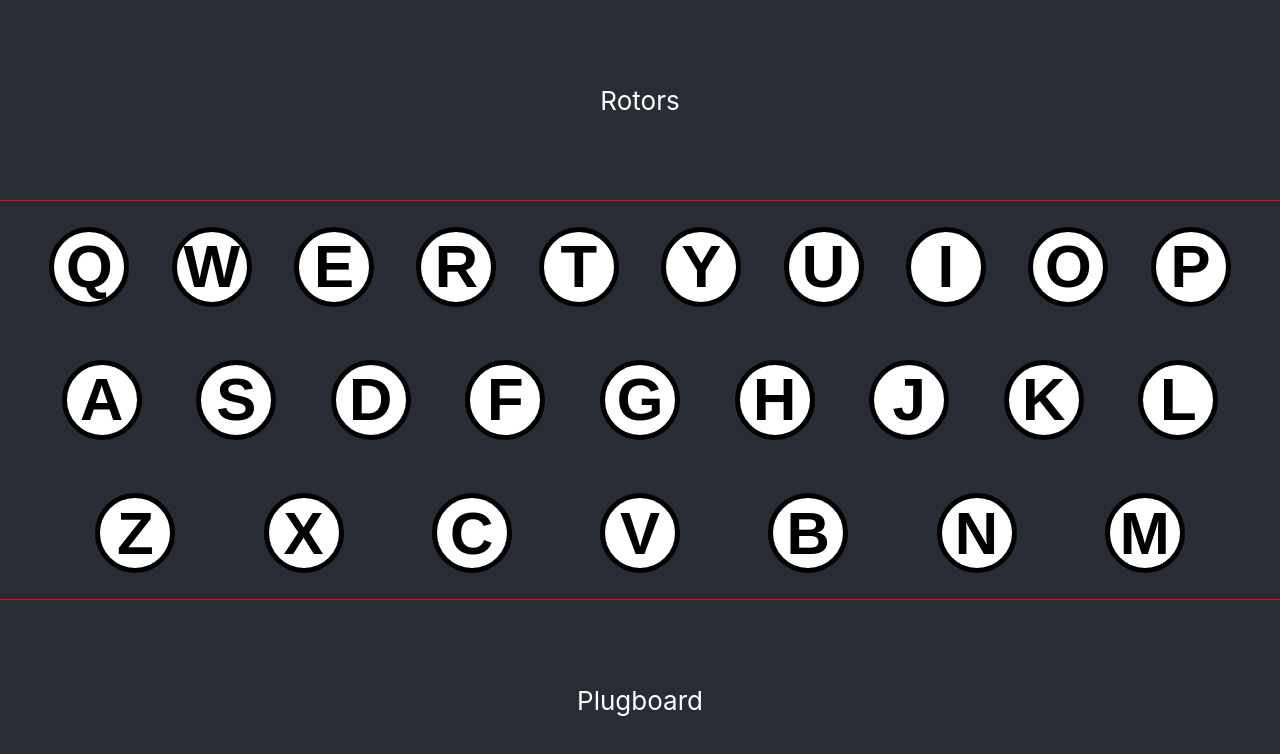
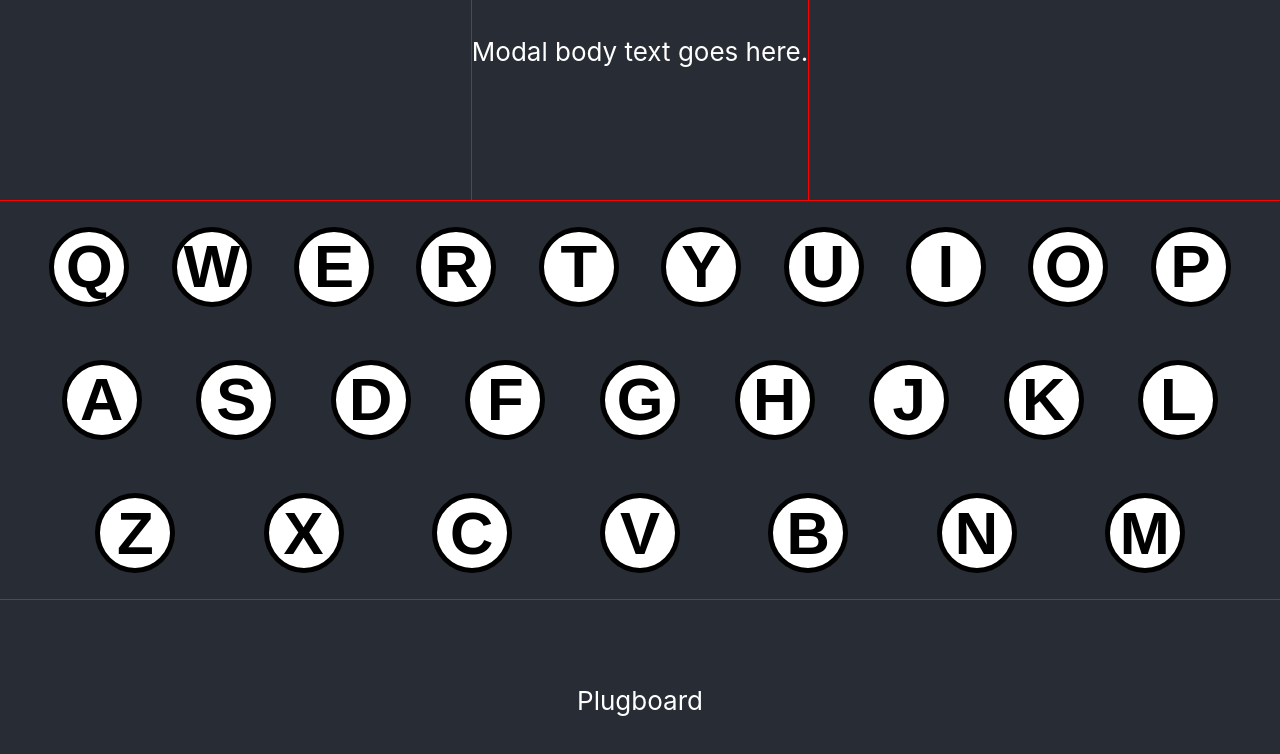
Before and after one commit to luishong07/Enigma-Replica, a React (Create React App) app: page / in a window 1280 px wide. Shown: the top 754 px of the page. Built offline with nearby package versions, Linux system fonts and the light colour scheme.

Commit message:
started structure for showing rotor information

```diff
--- a/src/Rotors.css
+++ b/src/Rotors.css
@@ -4,8 +4,14 @@
     min-height: 25vh;
     display: flex;
     flex-direction: column;
-    align-items: center;
+    /* align-items: center; */
     justify-content: center;
     font-size: calc(10px + 2vmin);
     color: white;
 }
+
+.positions{
+    padding: 2rem 0;
+    height: 25vh;
+    outline: red solid 1px;
+}
--- a/src/Rotors.tsx
+++ b/src/Rotors.tsx
@@ -1,12 +1,25 @@
 import "./Rotors.css"
+import Container from 'react-bootstrap/Container';
+import Row from 'react-bootstrap/Row';
+import Col from 'react-bootstrap/Col';
+import Modal from 'react-bootstrap/Modal';
+
 
 const Rotors = () => {
 
 
     return (
-        <div className="rotor-container">
-            Rotors
-        </div>
+        <Container fluid className="rotor-container">
+            <Modal.Dialog className="positions">
+
+
+                <Modal.Body>
+                    <p>Modal body text goes here.</p>
+                </Modal.Body>
+
+
+            </Modal.Dialog>
+        </Container>
     )
 }
 
```
